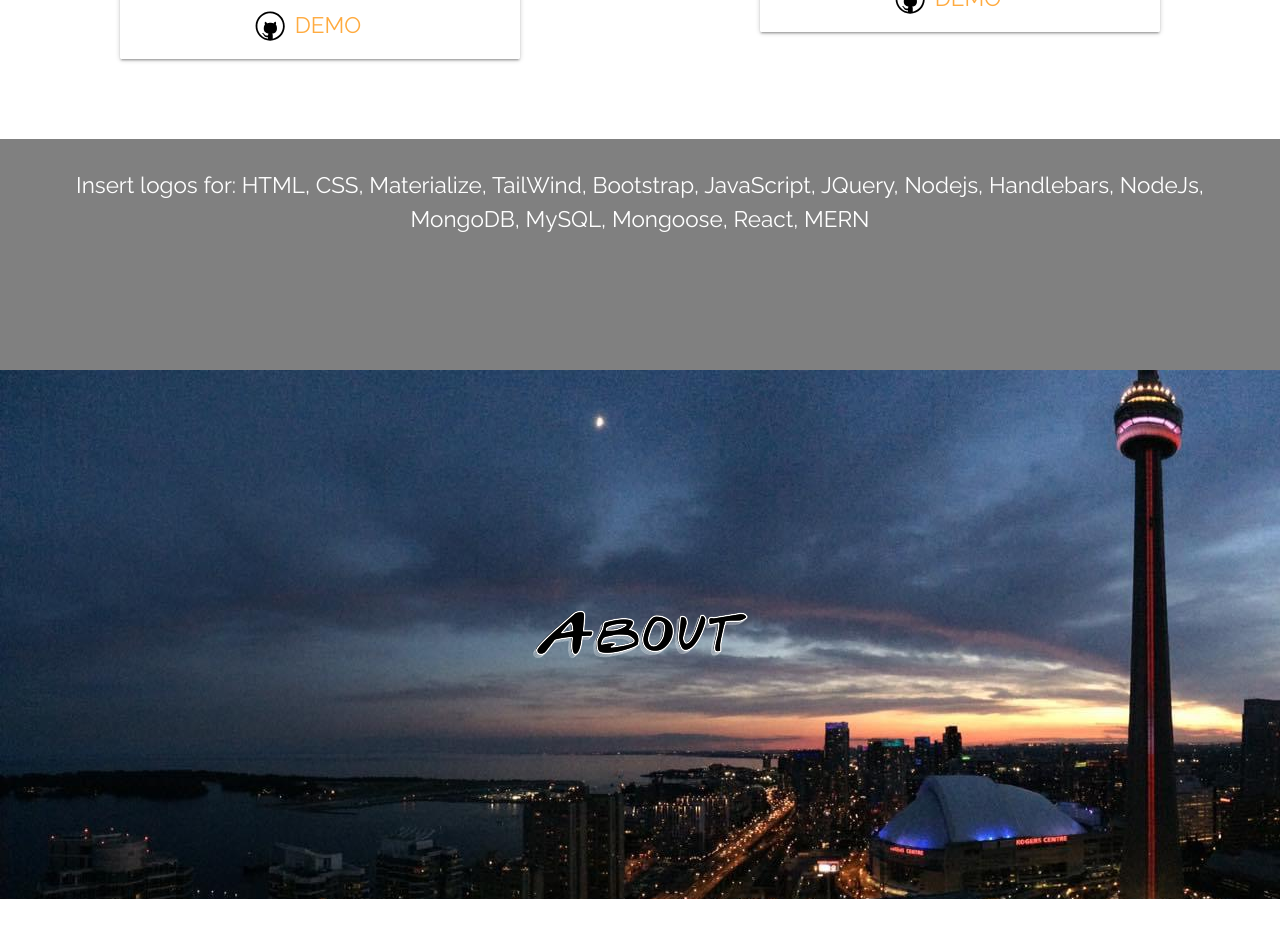
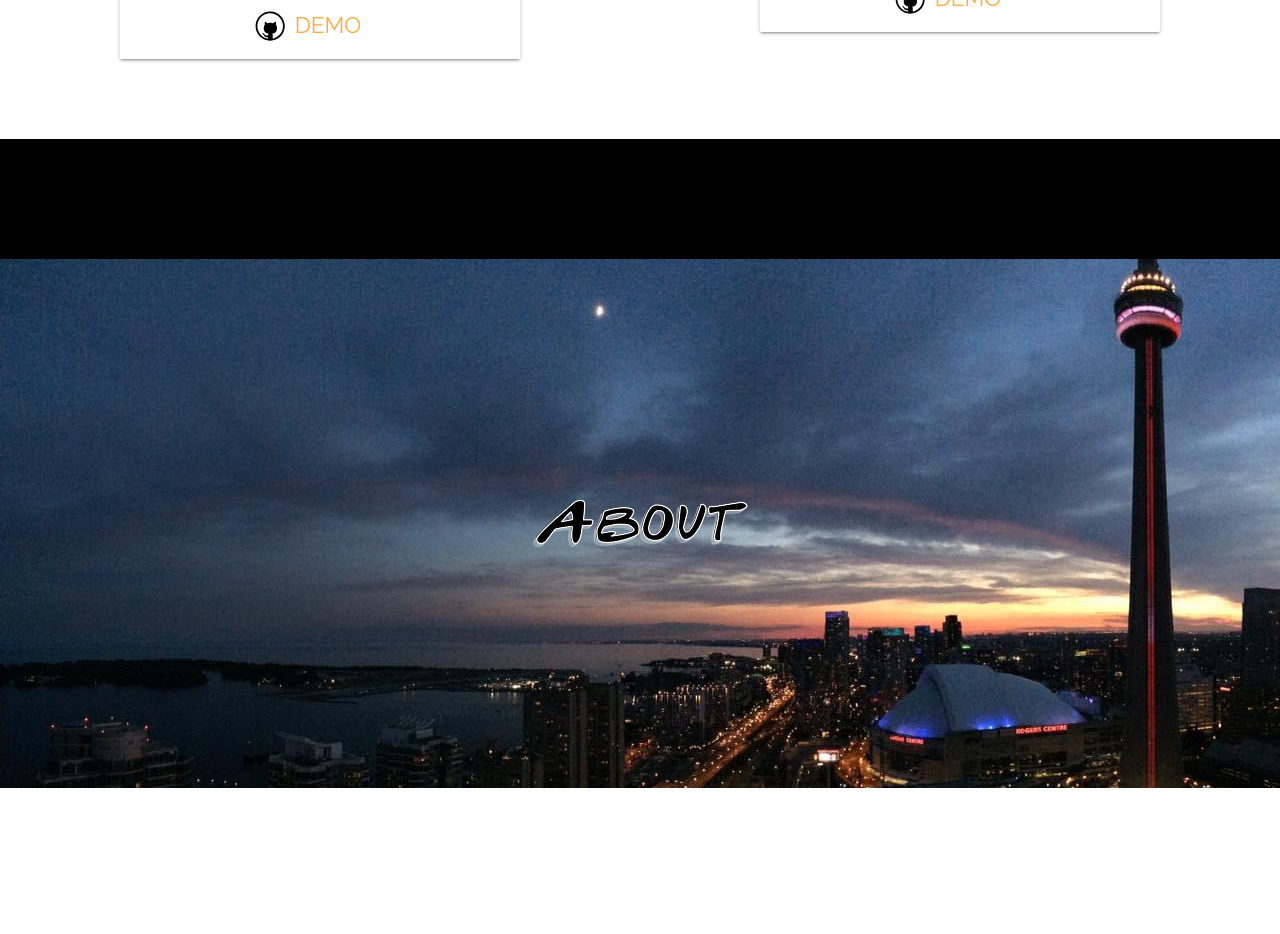
Before and after one commit to codeandlift706/React-Portfolio, a React (Vite) app in the folder Portfolio/: page / in a window 1280 px wide. Shown: the part 2580-3514 px from the top of the page. Built offline with nearby package versions, Linux system fonts and the light colour scheme.

Commit message:
adjusted logo bar

```diff
--- a/Portfolio/src/components/Project.jsx
+++ b/Portfolio/src/components/Project.jsx
@@ -44,8 +44,8 @@ const styles = {
     //     border: black,
     // },
     iconBar: {
-        backgroundColor: 'gray',
-        padding: '2rem',
+        backgroundColor: 'black',
+        padding: '0.4rem',
         color: 'white',
     }
 };
@@ -171,7 +171,6 @@ function Project() {
             </div>
 
             <div style={styles.iconBar}>
-                <p>Insert logos for: HTML, CSS, Materialize, TailWind, Bootstrap, JavaScript, JQuery, Nodejs, Handlebars, NodeJs, MongoDB, MySQL, Mongoose, React, MERN</p>
                 <div class="tech-icon tooltip">
                     <a><img src={html} class="tech-icon tooltiptext" alt="" /></a>
                     <a><img src={css} class="tech-icon tooltiptext" alt="" /></a>
@@ -186,8 +185,6 @@ function Project() {
                     <a><img src={mongodb} class="tech-icon tooltiptext" alt="" /></a>
                     <a><img src={mysql} class="tech-icon tooltiptext" alt="" /></a>
                     <a><img src={mongoose} class="tech-icon tooltiptext" alt="" /></a>
-
-
                 </div>
             </div>
 
```
